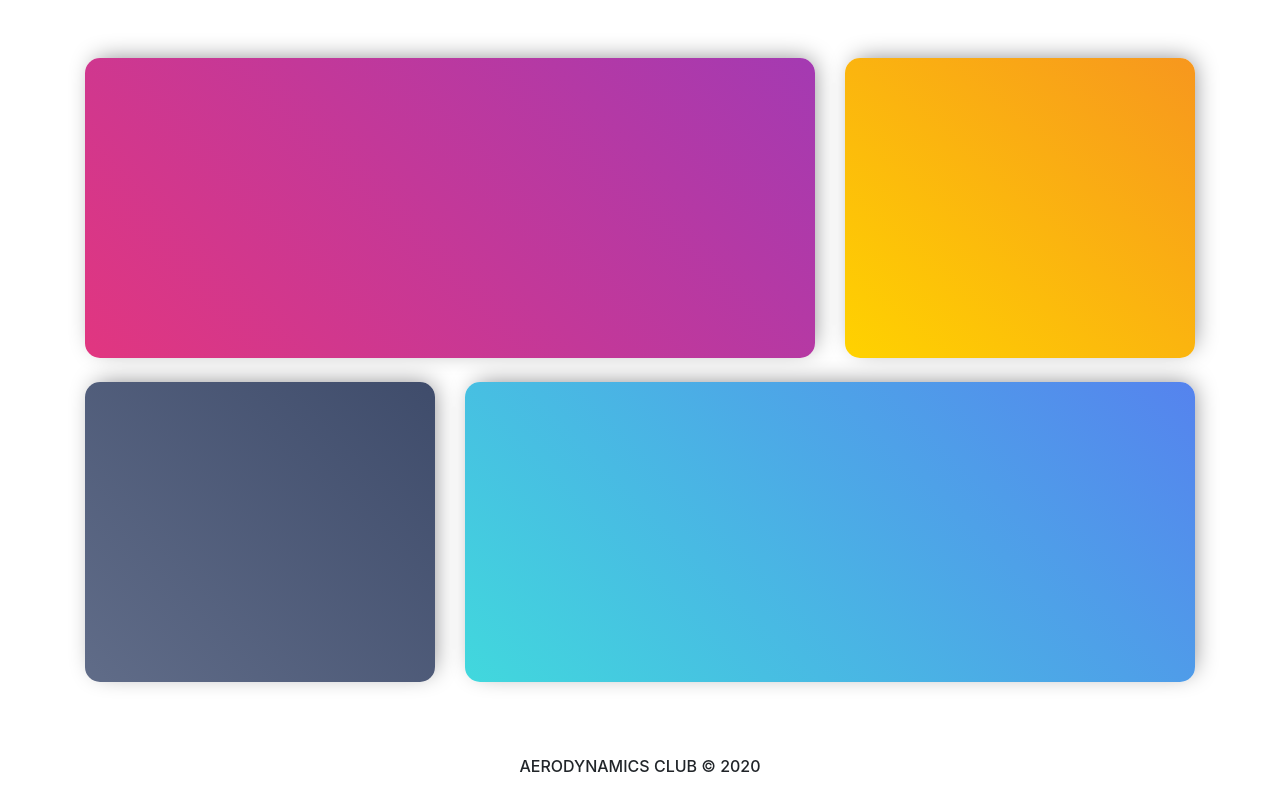
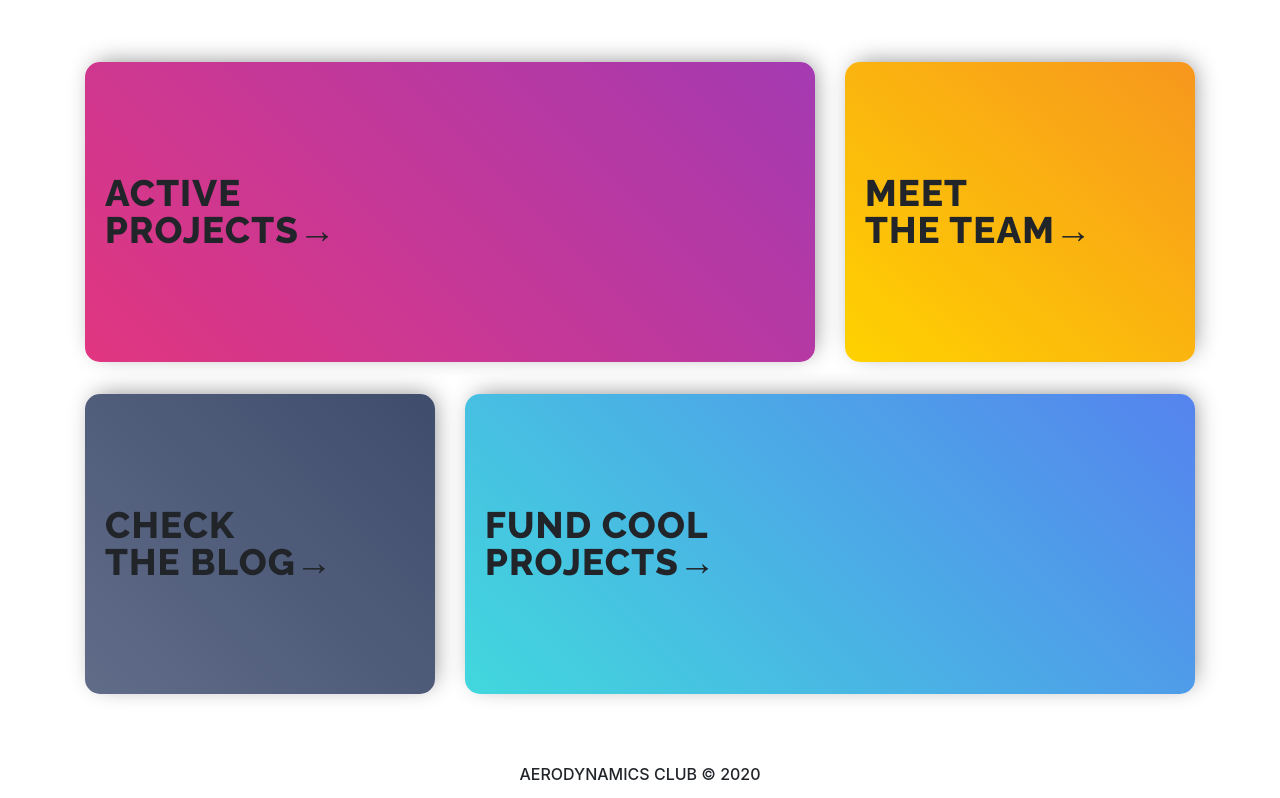
Before and after one commit to AeroDBPGC/website, a Gatsby site: page / in a window 1280 px wide. Shown: the part 802-1600 px from the top of the page. Built offline with nearby package versions, Linux system fonts and the light colour scheme; Gatsby itself is replaced by a stand-in of ours.

Commit message:
improve home page

```diff
--- a/src/components/footer.js
+++ b/src/components/footer.js
@@ -7,7 +7,7 @@ const style = {
 }
 
 const Footer = () => (
-  <footer  style={{padding: `1rem`}}>
+  <footer  style={{padding: `0.5rem`}}>
     <h5  style={style}>AERODYNAMICS CLUB © 2020</h5>
   </footer>
 )
--- a/src/pages/index.js
+++ b/src/pages/index.js
@@ -1,18 +1,16 @@
 import React from "react"
-import { Link } from "gatsby"
 
-import Image from "../components/image"
-
-
-import logo from "../images/Logo.svg"
-import cloud from "../images/Cloud.svg"
-
-import "../components/index.scss"
-
+// For Bootstrap responsive layout.
 import Container from "react-bootstrap/Container";
 import Row from "react-bootstrap/Row";
 import Col from "react-bootstrap/Col";
 
+// Styles for Home page.
+import homePageStyle from "../styles/home/home.module.scss"
+
+import "../components/index.scss"
+
+// Custom components.
 import Header from "../components/header"
 import HomeAnimation from "../components/home/homeanimation"
 import HomeLogo from "../components/home/homelogo"
@@ -20,45 +18,61 @@ import Footer from "../components/footer"
 
 const IndexPage = () => (
   <>
-    <div className="wrapper1" style={{ width:"100vw" }}>
+
+    {/* Top Section of the Home page */}
+    <div className={homePageStyle.topSection}>
       <Header />
-      <Container fluid="true" className="container2" >
-          <HomeLogo />
-          <HomeAnimation />
+      <Container fluid="true" className={homePageStyle.topContainer} >
+        <HomeLogo />
+        <HomeAnimation />
       </Container>
     </div>
-    <div className="wrapper" style={{ justifyContent:`center` }}>
-      <div style={{flexGrow: `1`, display: `flex`, alignItems: `center`}}>
-        <Container>
-          <Row className="my-2">
-            <Col className="mt-3 mt-md-0" lg={8} md={6}>
-              <div className="card1" style={{ }}>
-                <p style={{ fontFamily:`'Playfair Display', serif`, fontSize:`30px`, display:``, borderRadius:`3px`, paddingBottom:`0`, marginTop:`50px`, textShadow:`1px 1px 15px -2px black`, color:`#fff` }}></p>
+
+    {/* Bottom Section of the home page */}
+    <div className={homePageStyle.bottomSection}>
+      <div className={homePageStyle.bottomContainer}>
+        <Container className={homePageStyle.cardsWrapper}>
+          <Row className={homePageStyle.row}>
+            <Col className={homePageStyle.col} lg={8} md={6}>
+              <div className={homePageStyle.card1}>
+                <div>
+                  <p className={homePageStyle.linkTitle}>ACTIVE</p>
+                  <p className={homePageStyle.linkTitle}>PROJECTS→</p>
+                </div>
               </div>
             </Col>
-            <Col className="mt-4 mt-md-0" lg={4} md={6}>
-              <div className="card2">
-                <h2></h2>
+            <Col className={homePageStyle.col} lg={4} md={6}>
+              <div className={homePageStyle.card2}>
+                <div>
+                  <p className={homePageStyle.linkTitle}>MEET</p>
+                  <p className={homePageStyle.linkTitle}>THE TEAM→</p>
+                </div>
               </div>
             </Col>
           </Row>
-          <Row className="my-md-2 mt-md-4">
-            <Col className="mt-3 mt-md-0" lg={4} md={6}>
-              <div className="card3">
-                <h2></h2>
+          <Row className={homePageStyle.row}>
+            <Col className={homePageStyle.col} lg={4} md={6}>
+              <div className={homePageStyle.card3}>
+                <div>
+                  <p className={homePageStyle.linkTitle}>CHECK</p>
+                  <p className={homePageStyle.linkTitle}>THE BLOG→</p>
+                </div>
               </div>
             </Col>
-            <Col className="mt-4 mb-4 mb-md-0 mt-md-0" lg={8} md={6}>
-              <div className="card4">
-                <h2></h2>
+            <Col className={homePageStyle.col} lg={8} md={6}>
+              <div className={homePageStyle.card4}>
+                <div>
+                  <p className={homePageStyle.linkTitle}>FUND COOL</p>
+                  <p className={homePageStyle.linkTitle}>PROJECTS→</p>
+                </div>
               </div>
             </Col>
           </Row>
         </Container>
       </div>
-
       <Footer />
     </div>
+
   </>
 )
 
--- /dev/null
+++ b/src/styles/home/home.module.scss
@@ -0,0 +1,153 @@
+@import url('https://fonts.googleapis.com/css?family=Raleway:800&display=swap');
+
+.topSection {
+    min-height: 100vh;
+    width: 100vw;
+    display: flex;
+    flex-direction: column;
+    background: rgb(95, 200, 247);
+}
+
+.topContainer {
+    position: relative;
+    background: rgb(95, 200, 247);
+    flex-grow: 1;
+    overflow: hidden;
+}
+
+.bottomSection {
+    min-height: 100vh;
+    display: flex;
+    flex-direction: column;
+
+}
+
+.bottomContainer {
+    display: flex;
+    flex-grow: 1;
+    align-items: center;
+}
+
+// TODO
+//.cardsWrapper {
+//    padding: 0;
+//}
+
+.card1 {
+    height: 300px;
+    padding: 20px;
+    border-radius: 15px;
+    box-shadow: 4px -4px 25px -6px #808183;
+    background: linear-gradient(45deg, #e13680, #a43ab2);
+    transition: 0.1s;
+
+    display: flex;
+    flex-direction: column;
+    justify-content: center;
+}
+
+.card1:hover {
+    transform: scale(1.01,1.01);
+    filter: brightness(105%);
+    box-shadow: 4px -4px 30px -5px #808183;
+    cursor: pointer;
+}
+
+.card2 {
+    height: 300px;
+    padding: 20px;
+    border-radius: 15px;
+    box-shadow: 4px -4px 25px -6px #808183;
+    background: linear-gradient(220deg, #F7971E, #FFD200);
+    transition: 0.1s;
+
+    display: flex;
+    flex-direction: column;
+    justify-content: center;
+}
+
+.card2:hover {
+    transform: scale(1.01,1.01);
+    filter: brightness(105%);
+    box-shadow: 4px -4px 30px -5px #808183;
+    cursor: pointer;
+}
+
+.card3 {
+    height: 300px;
+    padding: 20px;
+    border-radius: 15px;
+    box-shadow: 4px -4px 25px -6px #808183;
+    background: linear-gradient(45deg, #606c88, #3f4c6b);
+    transition: 0.1s;
+
+    display: flex;
+    flex-direction: column;
+    justify-content: center;
+}
+
+.card3:hover {
+    transform: scale(1.01,1.01);
+    filter: brightness(105%);
+    box-shadow: 4px -4px 30px -5px #808183;
+    cursor: pointer;
+}
+
+.card4 {
+    height: 300px;
+    padding: 20px;
+    border-radius: 15px;
+    box-shadow: 4px -4px 25px -6px #808183;
+    background: linear-gradient(45deg, #41d8dd, #5583ee);
+    transition: 0.1s;
+
+    display: flex;
+    flex-direction: column;
+    justify-content: center;
+}
+
+.card4:hover {
+    transform: scale(1.01,1.01);
+    filter: brightness(105%);
+    box-shadow: 4px -4px 30px -5px #808183;
+    cursor: pointer;
+}
+
+.row {
+    margin-top: 2rem;
+    margin-bottom: 2rem;
+}
+
+.col {
+    margin: 0;
+}
+
+.linkTitle {
+    line-height: 1;
+    padding: 0;
+    margin: 0;
+    font-family: 'Raleway', sans-serif;
+    letter-spacing: 1.1px;
+    font-size: 2.3rem;
+    font-weight: 800;
+}
+
+.linkDescription {
+
+}
+
+// Small devices (landscape phones, less than 768px)
+@media (max-width: 767.98px) {
+    .col {
+        margin-top: 1rem;
+        margin-bottom: 1rem;
+    }
+
+    .row {
+        margin: 0;
+    }
+
+    .cardsWrapper {
+        padding-top: 1rem;
+    }
+}
```
